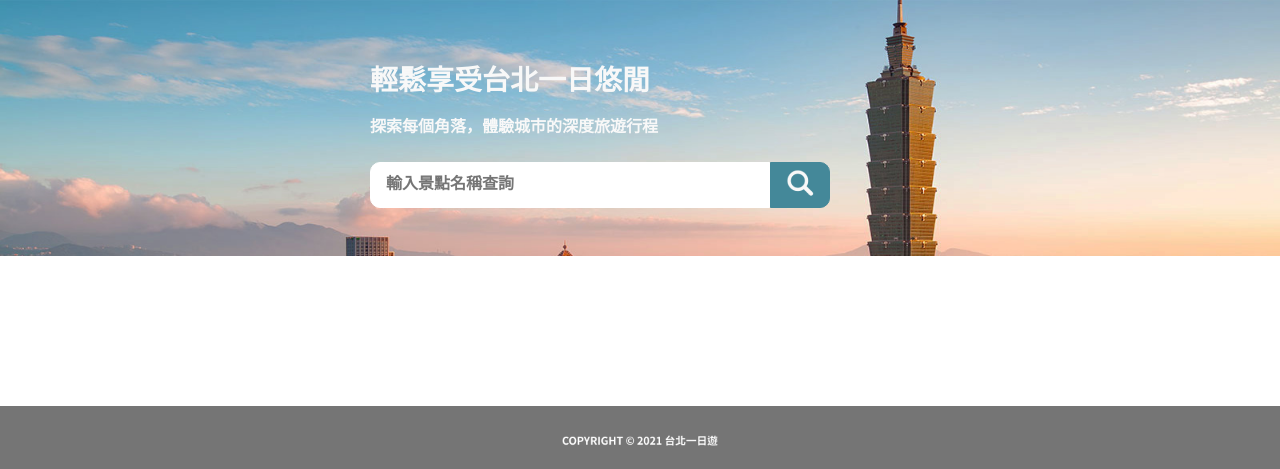
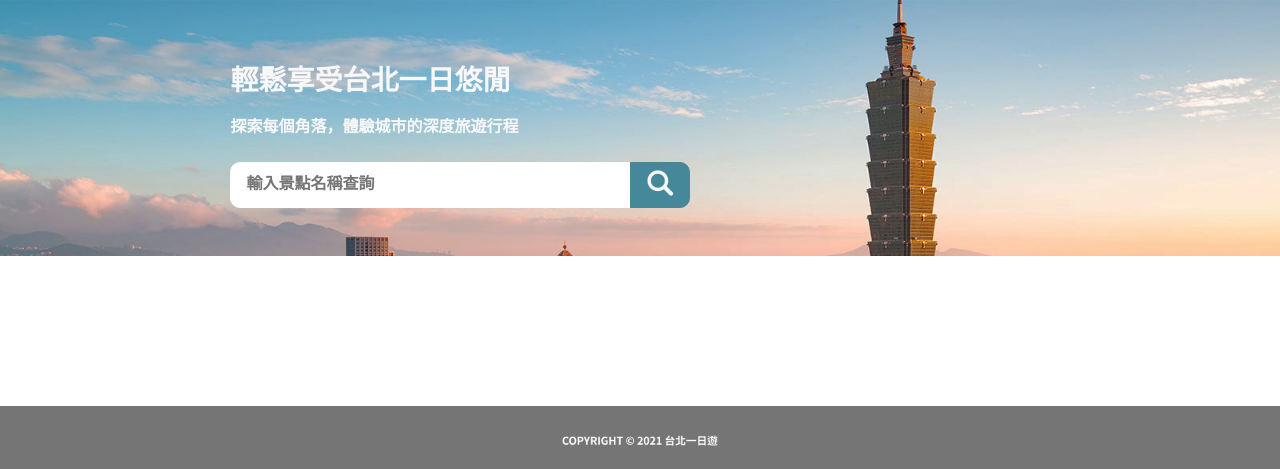
Before and after one commit to dirk122119/wehelp_phase2, a Flask app: page / in a window 1280 px wide. Shown: the part 54-523 px from the top of the page. Run offline with Flask 2, Linux system fonts and the light colour scheme.

Commit message:
change px to vw in .bannerContainer

```diff
--- a/static/css/styleDesktop.css
+++ b/static/css/styleDesktop.css
@@ -65,7 +65,7 @@ body{ margin: 0; padding: 0; }
     position: absolute;
     width:  auto;
     margin-top: 4.5vw;
-    margin-left: 370px;
+    margin-left: 18vw;
 }
 .banner .bannerContainer .bannerHead{
     margin-top: 0px;
```
